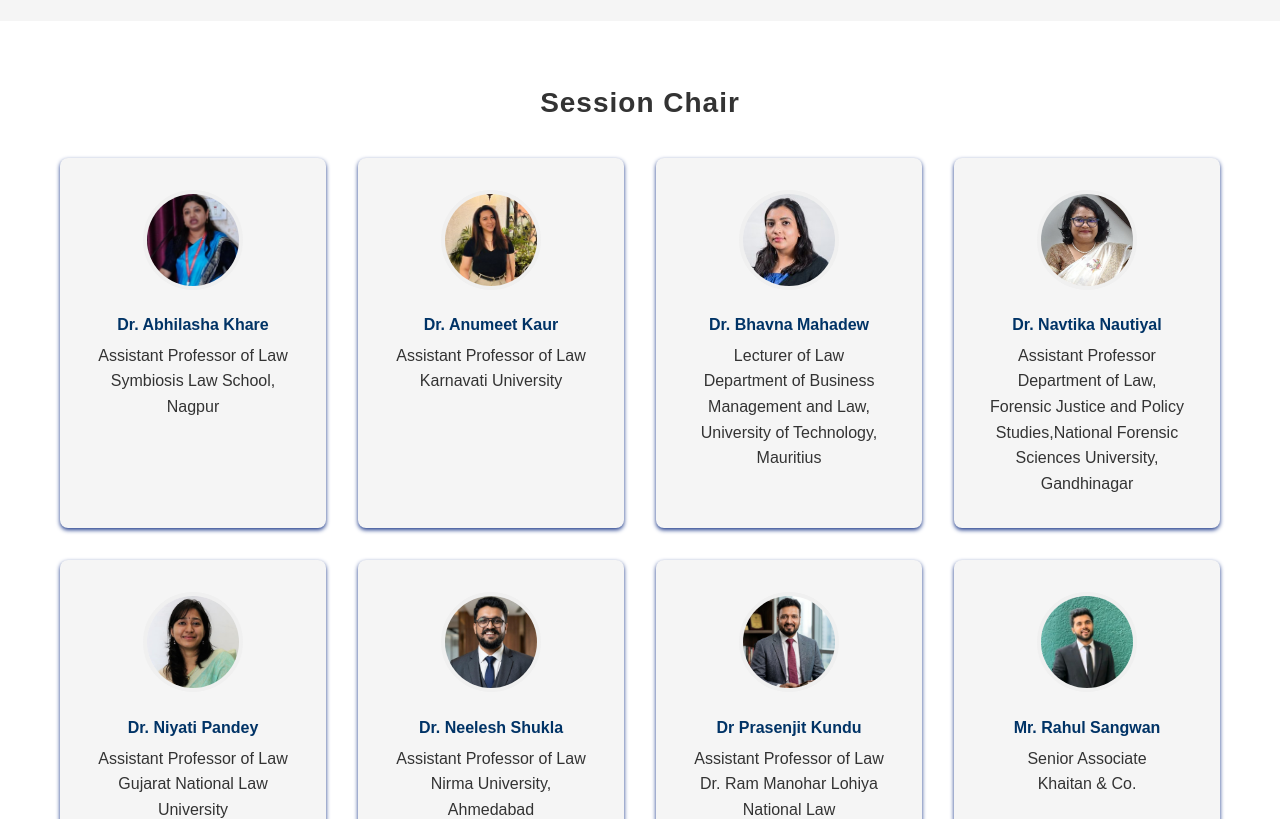
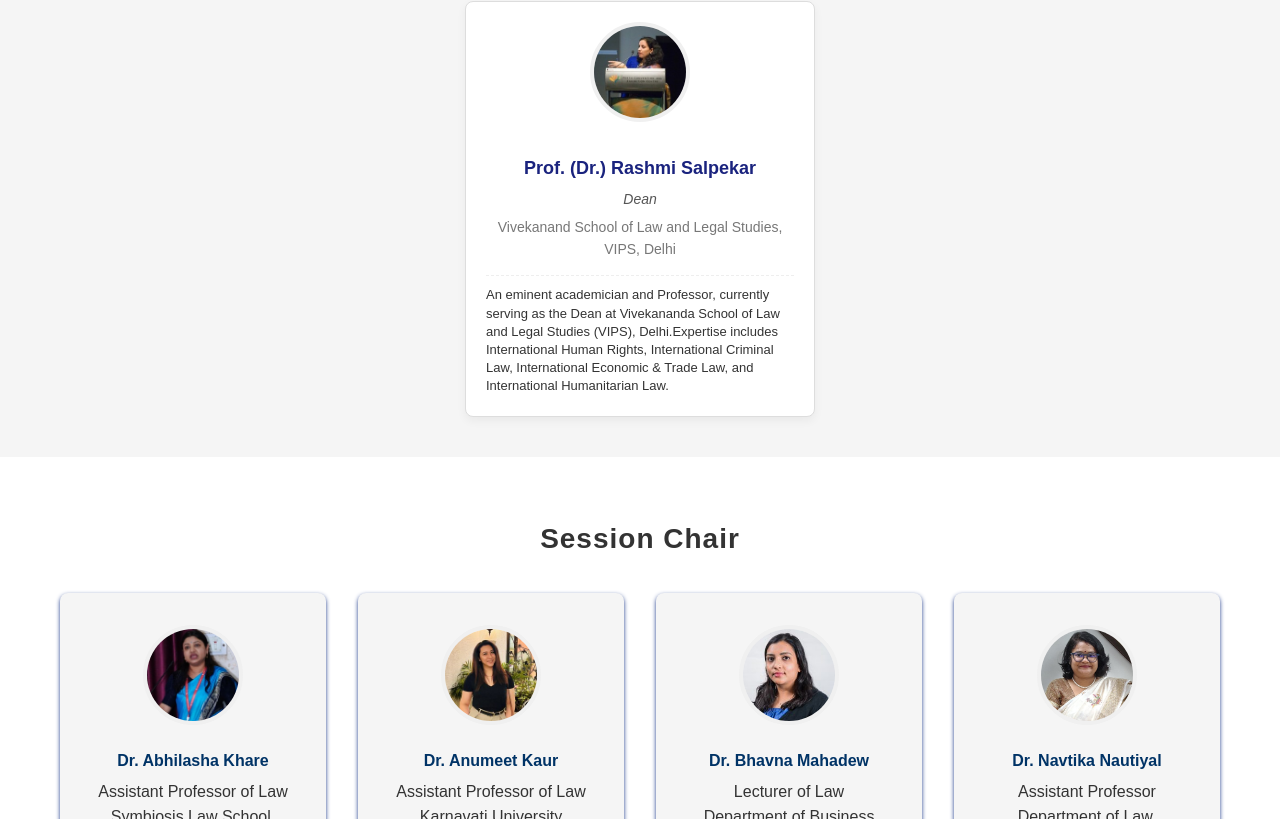
Before and after one commit to csjmuconference/csjmu-conference, a React (Create React App) app: page / in a window 1280 px wide. Shown: the part 8941-9760 px from the top of the page. Built offline with nearby package versions, Linux system fonts and the light colour scheme.

Commit message:
keynote addition

```diff
--- a/src/components/KeynoteSpeakers.js
+++ b/src/components/KeynoteSpeakers.js
@@ -21,6 +21,8 @@ import c29 from '../logo/c29.jpeg';
 import c30 from '../logo/c30.jpeg';
 import c31 from '../logo/c31.jpeg';
 import c35 from '../logo/c35.jpeg';
+import c36 from '../logo/c36.jpeg';
+import c37 from '../logo/c37.jpeg';
 
 
 // Placeholder data for speakers (based on the latest screenshots)
@@ -66,12 +68,28 @@ const speakersData = [
     imageUrl: c35,
     isKeynote: true
 },
+//  {
+//     name: 'Ms. Sakshi Srivastava',
+//     title: 'Assistant Professor',
+//     affiliation: ' Jindal Global Law School, Sonipat',
+//     details: 'A legal professional practicing before the Supreme Court of India and the Rajasthan High Court, specializing in dispute resolution, arbitration, constitutional, criminal, and taxation law, also serves as a Research Assistant at Columbia University and as a Student Editor at The American Review of International Arbitration at Columbia Law School',
+//     imageUrl: c37,
+//     isKeynote: true
+// },
     {
     name: 'Dr. Swapnil Tripathi',
     title: 'Lead – Charkha (Centre for Constitutional Law) | Advocate',
     affiliation: 'Vidhi Centre for Legal Policy, New Delhi, India',
     details: 'Lead at Charkha, Vidhi Centre for Legal Policy. DPhil in Law (University of Oxford) specialising in Public Interest Litigation and Constitutional law.',
     imageUrl: c15,
+    isKeynote: true
+},
+ {
+    name: 'Prof. (Dr.) Rashmi Salpekar',
+    title: 'Dean',
+    affiliation: 'Vivekanand School of Law and Legal Studies, VIPS, Delhi',
+    details: 'An eminent academician and Professor, currently serving as the Dean at Vivekananda School of Law and Legal Studies (VIPS), Delhi.Expertise includes International Human Rights, International Criminal Law, International Economic & Trade Law, and International Humanitarian Law.',
+    imageUrl: c36,
     isKeynote: true
 }
 ];
--- a/src/components/SessionChair/SessionChair.js
+++ b/src/components/SessionChair/SessionChair.js
@@ -57,7 +57,7 @@ const SessionChair = () => {
         isKeynote: true
       },
        {
-        name: "Dr Prasenjit Kundu",
+        name: "Dr. Prasenjit Kundu",
         role: "Assistant Professor of Law",
         title: "Dr. Ram Manohar Lohiya National Law University,Lucknow",
         imageUrl: c34,
@@ -65,7 +65,7 @@ const SessionChair = () => {
       },
 
        {
-        name: "Mr. Rahul Sangwan",
+        name: "Adv. Rahul Sangwan",
         role: "Senior Associate",
         title: "Khaitan & Co.",
         imageUrl: c25,
```
Also changed, not shown: src/logo/c36.jpeg (added), src/logo/c37.jpeg (added).
